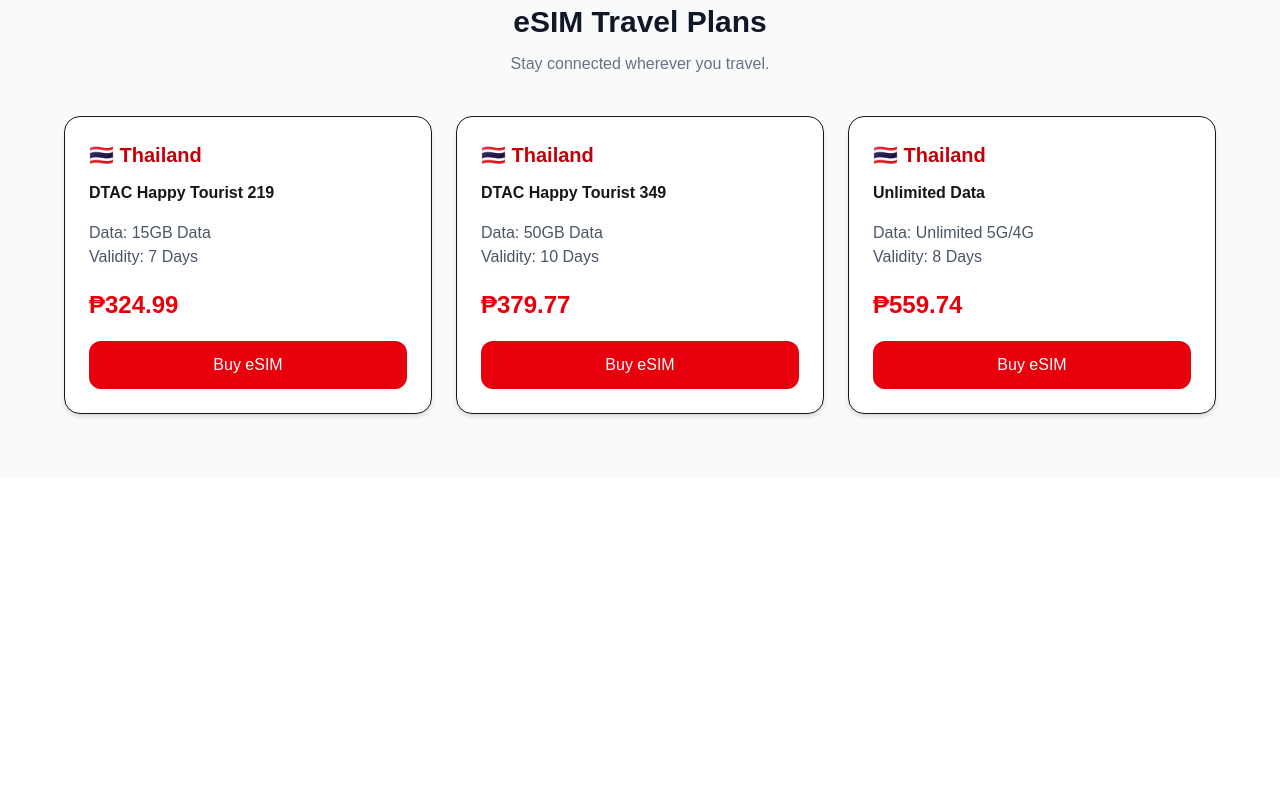
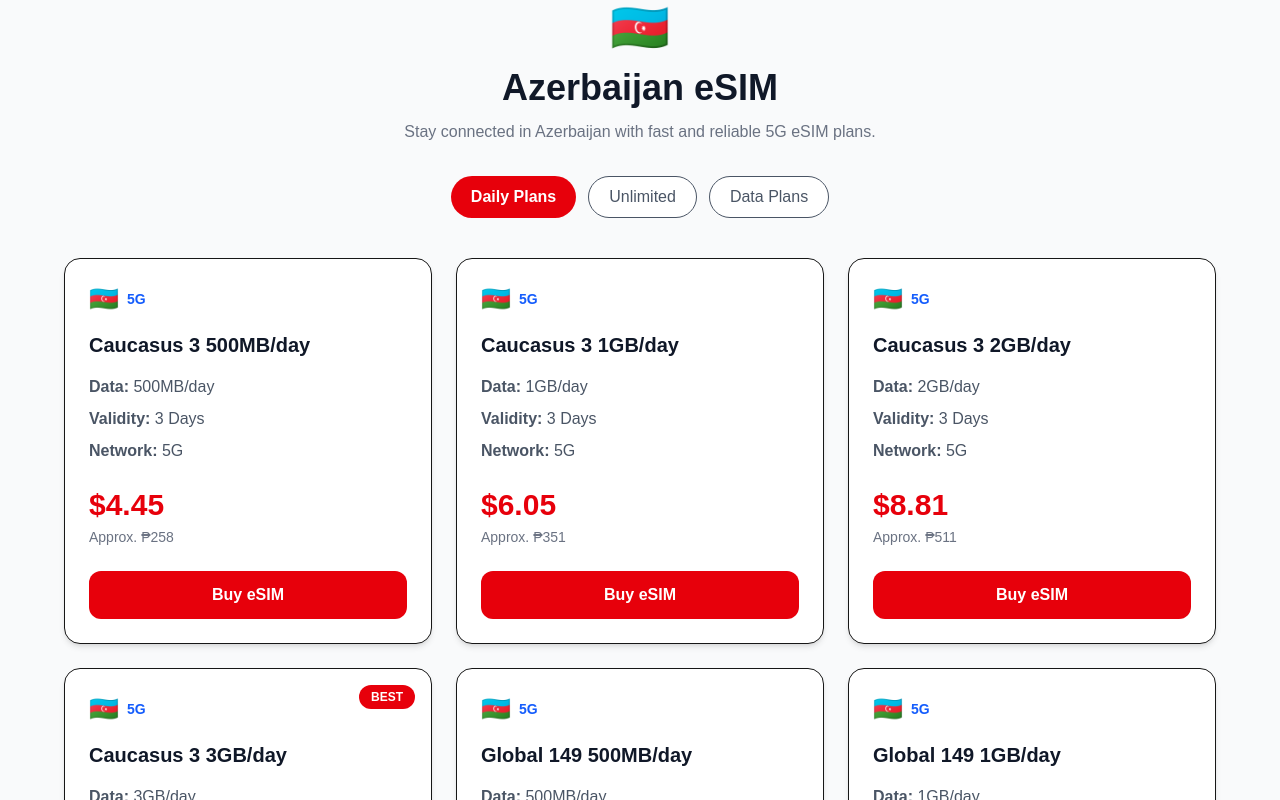
Before and after one commit to chingutravelandtours/chingu-website, a Next.js app: page /esim in a window 1280 px wide. Shown: the part 1020-1820 px from the top of the page. Before the commit the page ends 1498 px from the top, so only its background shows below. Built offline with nearby package versions, Linux system fonts and the light colour scheme.

Commit message:
Update EsimPlans.tsx

```diff
--- a/components/EsimPlans.tsx
+++ b/components/EsimPlans.tsx
@@ -1,27 +1,136 @@
 const plans = [
+  // AZERBAIJAN - 3 DAYS
   {
-    country: "Thailand",
-    name: "DTAC Happy Tourist 219",
-    data: "15GB Data",
-    validity: "7 Days",
-    price: "₱324.99",
+    country: "Azerbaijan",
+    flag: "🇦🇿",
+    name: "Caucasus 3 500MB/day",
+    data: "500MB/day",
+    validity: "3 Days",
+    price: "$4.45",
+    php: "₱258",
   },
   {
-    country: "Thailand",
-    name: "DTAC Happy Tourist 349",
-    data: "50GB Data",
-    validity: "10 Days",
-    price: "₱379.77",
+    country: "Azerbaijan",
+    flag: "🇦🇿",
+    name: "Caucasus 3 1GB/day",
+    data: "1GB/day",
+    validity: "3 Days",
+    price: "$6.05",
+    php: "₱351",
   },
   {
-    country: "Thailand",
-    name: "Unlimited Data",
-    data: "Unlimited 5G/4G",
-    validity: "8 Days",
-    price: "₱559.74",
+    country: "Azerbaijan",
+    flag: "🇦🇿",
+    name: "Caucasus 3 2GB/day",
+    data: "2GB/day",
+    validity: "3 Days",
+    price: "$8.81",
+    php: "₱511",
+  },
+  {
+    country: "Azerbaijan",
+    flag: "🇦🇿",
+    name: "Caucasus 3 3GB/day",
+    data: "3GB/day",
+    validity: "3 Days",
+    price: "$11.56",
+    php: "₱670",
+    recommended: true,
+  },
+  {
+    country: "Azerbaijan",
+    flag: "🇦🇿",
+    name: "Global 149 500MB/day",
+    data: "500MB/day",
+    validity: "3 Days",
+    price: "$10.04",
+    php: "₱582",
+  },
+  {
+    country: "Azerbaijan",
+    flag: "🇦🇿",
+    name: "Global 149 1GB/day",
+    data: "1GB/day",
+    validity: "3 Days",
+    price: "$13.16",
+    php: "₱763",
+  },
+  {
+    country: "Azerbaijan",
+    flag: "🇦🇿",
+    name: "Global 149 2GB/day",
+    data: "2GB/day",
+    validity: "3 Days",
+    price: "$21.21",
+    php: "₱1,230",
+  },
+
+  // AZERBAIJAN - 4 DAYS
+  {
+    country: "Azerbaijan",
+    flag: "🇦🇿",
+    name: "Caucasus 3 500MB/day",
+    data: "500MB/day",
+    validity: "4 Days",
+    price: "$5.25",
+    php: "₱305",
+  },
+  {
+    country: "Azerbaijan",
+    flag: "🇦🇿",
+    name: "Caucasus 3 1GB/day",
+    data: "1GB/day",
+    validity: "4 Days",
+    price: "$7.43",
+    php: "₱431",
+  },
+  {
+    country: "Azerbaijan",
+    flag: "🇦🇿",
+    name: "Caucasus 3 2GB/day",
+    data: "2GB/day",
+    validity: "4 Days",
+    price: "$11.20",
+    php: "₱650",
+  },
+  {
+    country: "Azerbaijan",
+    flag: "🇦🇿",
+    name: "Caucasus 3 3GB/day",
+    data: "3GB/day",
+    validity: "4 Days",
+    price: "$14.68",
+    php: "₱852",
+    recommended: true,
+  },
+  {
+    country: "Azerbaijan",
+    flag: "🇦🇿",
+    name: "Global 149 500MB/day",
+    data: "500MB/day",
+    validity: "4 Days",
+    price: "$13.16",
+    php: "₱763",
+  },
+  {
+    country: "Azerbaijan",
+    flag: "🇦🇿",
+    name: "Global 149 1GB/day",
+    data: "1GB/day",
+    validity: "4 Days",
+    price: "$17.22",
+    php: "₱999",
+  },
+  {
+    country: "Azerbaijan",
+    flag: "🇦🇿",
+    name: "Global 149 2GB/day",
+    data: "2GB/day",
+    validity: "4 Days",
+    price: "$28.03",
+    php: "₱1,626",
   },
 ];
-
 
 export default function EsimPlans() {
   return (
@@ -29,73 +138,127 @@ export default function EsimPlans() {
 
       <div className="max-w-6xl mx-auto">
 
-        <h2 className="text-3xl font-bold text-center text-gray-900">
-          eSIM Travel Plans
+        <div className="text-center">
+          <div className="text-5xl mb-4">🇦🇿</div>
+
+          <h2 className="text-3xl md:text-4xl font-bold text-gray-900">
+            Azerbaijan eSIM
           </h2>
 
-        <p className="text-center text-gray-500 mt-3">
-          Stay connected wherever you travel.
+          <p className="text-gray-500 mt-3">
+            Stay connected in Azerbaijan with fast and reliable 5G eSIM plans.
           </p>
+        </div>
 
+        <div className="flex flex-wrap justify-center gap-3 mt-8">
+          <button className="px-5 py-2 rounded-full bg-red-600 text-white font-semibold">
+            Daily Plans
+          </button>
 
-        <div className="grid md:grid-cols-3 gap-6 mt-10">
+          <button className="px-5 py-2 rounded-full bg-white border text-gray-600">
+            Unlimited
+          </button>
 
-          {plans.map((plan)=>(
+          <button className="px-5 py-2 rounded-full bg-white border text-gray-600">
+            Data Plans
+          </button>
+        </div>
+
+        <div className="grid md:grid-cols-2 lg:grid-cols-3 gap-6 mt-10">
+
+          {plans.map((plan, index) => (
             <div
-              key={plan.name}
+              key={`${plan.name}-${plan.validity}-${index}`}
               className="
+                relative
                 bg-white
                 rounded-2xl
                 shadow-md
                 p-6
                 border
                 hover:shadow-xl
+                hover:-translate-y-1
                 transition
               "
             >
 
-              <h3 className="text-xl font-bold text-red-700">
-                🇹🇭 {plan.country}
+              {plan.recommended && (
+                <span className="
+                  absolute
+                  top-4
+                  right-4
+                  bg-red-600
+                  text-white
+                  text-xs
+                  font-bold
+                  px-3
+                  py-1
+                  rounded-full
+                ">
+                  BEST
+                </span>
+              )}
+
+              <div className="flex items-center gap-2">
+                <span className="text-2xl">
+                  {plan.flag}
+                </span>
+
+                <span className="text-sm font-semibold text-blue-600">
+                  5G
+                </span>
+              </div>
+
+              <h3 className="text-xl font-bold text-gray-900 mt-4">
+                {plan.name}
               </h3>
 
-
-              <p className="font-semibold mt-3">
-                {plan.name}
-              </p>
-
-
-              <div className="mt-4 text-gray-600">
+              <div className="mt-4 space-y-2 text-gray-600">
 
                 <p>
-                  Data: {plan.data}
+                  <span className="font-semibold">Data:</span>{" "}
+                  {plan.data}
                 </p>
 
                 <p>
-                  Validity: {plan.validity}
+                  <span className="font-semibold">Validity:</span>{" "}
+                  {plan.validity}
+                </p>
+
+                <p>
+                  <span className="font-semibold">Network:</span>{" "}
+                  5G
                 </p>
 
               </div>
 
+              <div className="mt-6">
 
-              <p className="text-2xl font-bold text-red-600 mt-5">
+                <p className="text-3xl font-bold text-red-600">
                   {plan.price}
                 </p>
 
+                <p className="text-sm text-gray-500 mt-1">
+                  Approx. {plan.php}
+                </p>
+
+              </div>
 
               <button
                 className="
-                mt-5
+                  mt-6
                   w-full
                   bg-red-600
                   text-white
                   py-3
                   rounded-xl
+                  font-semibold
                   hover:bg-red-700
+                  transition
                 "
               >
                 Buy eSIM
               </button>
-
 
             </div>
           ))}
```
Lines whose indentation alone changed are shown as unchanged.
